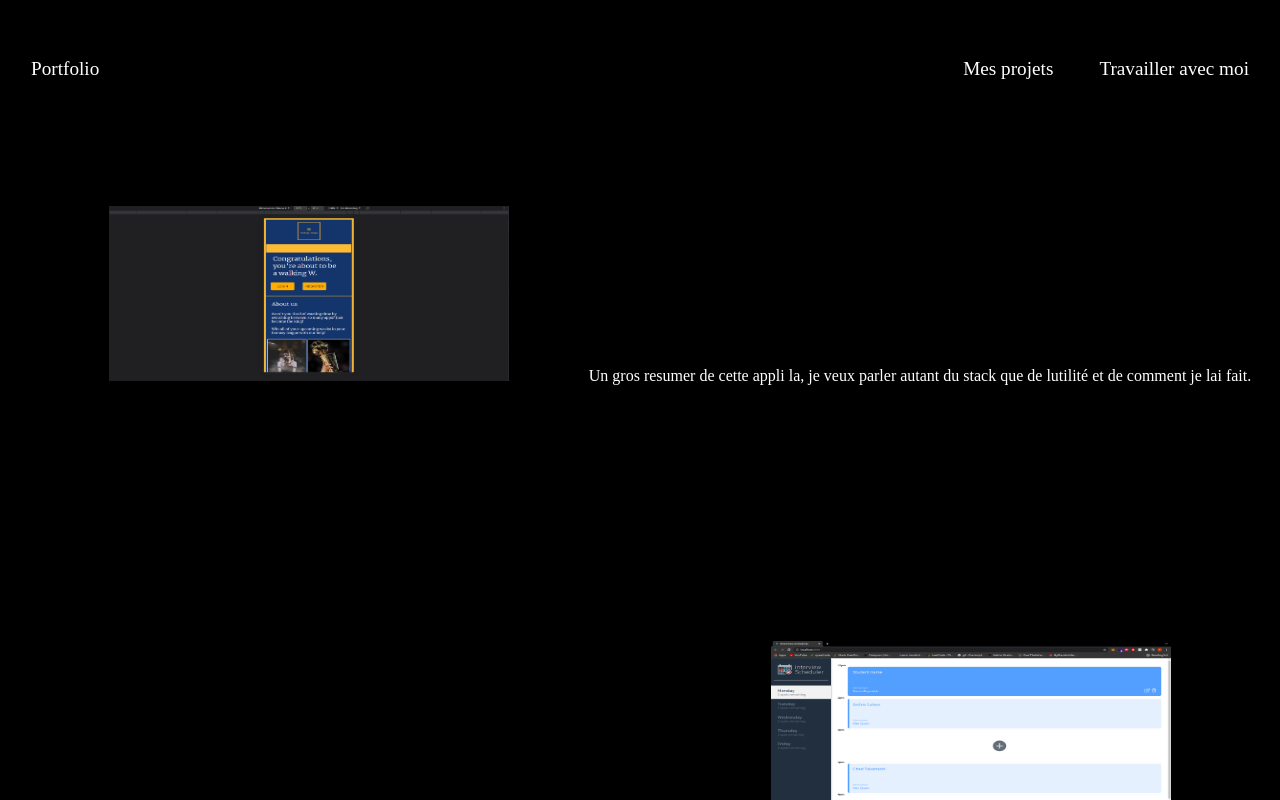
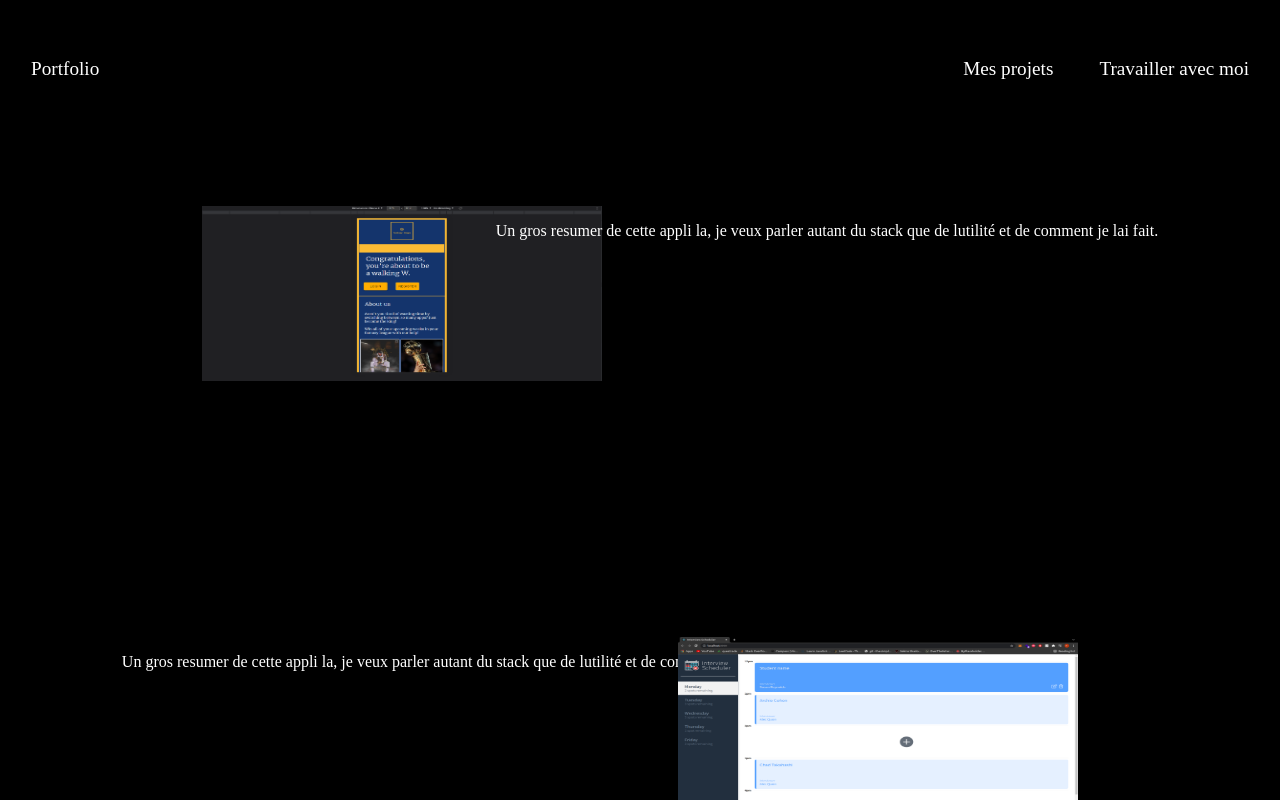
Before and after one commit to franccy29/portefolio, a React (Create React App) app: page / in a window 1280 px wide. Both pictures are taken after a click on the element "Mes projets". Shown: the top 800 px of the page. Built offline with nearby package versions, Linux system fonts and the light colour scheme.

Commit message:
base model

```diff
--- a/src/components/Projet.jsx
+++ b/src/components/Projet.jsx
@@ -1,4 +1,4 @@
-import React, { useEffect, useRef, useState } from 'react';
+import React, { useEffect, useRef } from 'react';
 import { gsap } from "gsap";
 import footballImage from "../image/football.png";
 import schedulerImage from "../image/scheduler.png";
@@ -10,32 +10,50 @@ import { StyledProjet } from "../styles/Projet.styles.jsx";
 
 function Projet() {
 
+  const droite1 = useRef();
+  const droite2 = useRef();
+  const droite3 = useRef();
+  const droite4 = useRef();
+  const gauche1 = useRef();
+  const gauche2 = useRef();
+  const gauche3 = useRef();
+  const gauche4 = useRef();
+
+
+  useEffect(() => {
+    const gauche = [gauche1.current, gauche2.current, gauche3.current, gauche4.current];
+    const droite = [droite1.current, droite2.current, droite3.current, droite4.current];
+    gsap.to(gauche, { duration: 2.5, x: 100 });
+    gsap.to(droite, { duration: 2.5, x: -100 });
+  });
+
+
 
   return (
     <StyledProjet>
       <div className={"football"} >
-        <img src={footballImage} alt="calala" />
-        <span>
+        <img src={footballImage} alt="calala" ref={gauche1} />
+        <p ref={droite1} >
           Un gros resumer de cette appli la, je veux parler autant du stack que de lutilité et de comment je lai fait.
-        </span>
+        </p>
       </div>
       <div className={"scheduler"} >
-        <span>
+        <p ref={gauche2} >
           Un gros resumer de cette appli la, je veux parler autant du stack que de lutilité et de comment je lai fait.
-        </span>
-        <img src={schedulerImage} alt="calala" />
+        </p>
+        <img src={schedulerImage} alt="calala" ref={droite2} />
       </div>
       <div className={"tweeter"} >
-        <img src={tweeterImage} alt="calala" />
-        <span>
+        <img src={tweeterImage} alt="calala" ref={gauche3}  />
+        <p ref={droite3} >
           Un gros resumer de cette appli la, je veux parler autant du stack que de lutilité et de comment je lai fait.
-        </span>
+        </p>
       </div>
       <div className={"tinny"} >
-        <span>
+        <p ref={gauche4}  >
           Un gros resumer de cette appli la, je veux parler autant du stack que de lutilité et de comment je lai fait.
-        </span>
-        <img src={tinnyImage} alt="calala" />
+        </p>
+        <img src={tinnyImage} alt="calala" ref={droite4} />
       </div>
     </StyledProjet>
   );
--- a/src/styles/Projet.styles.jsx
+++ b/src/styles/Projet.styles.jsx
@@ -6,6 +6,8 @@ export const StyledProjet = styled.div`
   margin-top: 3em;
   & div {
     padding: 8em 0;
+    display: flex;
+    justify-content: space-evenly;
 
     & img {
       width: 400px;
--- a/src/styles/Travail.styles.jsx
+++ b/src/styles/Travail.styles.jsx
@@ -2,4 +2,13 @@ import styled from 'styled-components'
 
 export const StyledTravail = styled.div`
   color: white;
+  display: flex;
+  flex-direction: column;
+  justify-content: center;
+  align-items: center;
+  margin-top: 10em;
+
+  & span {
+    padding: 1em 1em;
+  }
 `;
```
